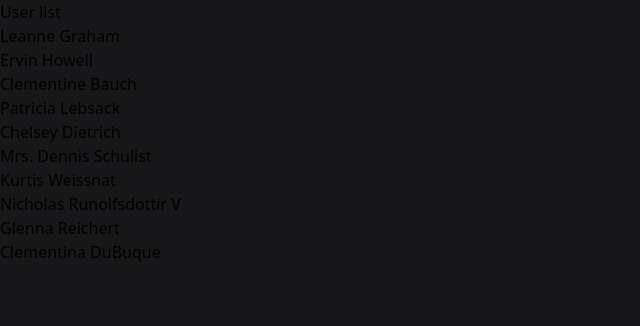
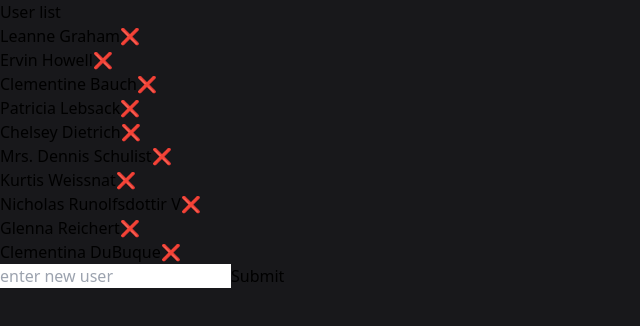
Before and after one commit to ContactKushik/redux_reducer, a React (Vite) app: page / in a window 1280 px wide. Shown: the top 326 px of the page, without its empty margins (0-640 px from the left). Built offline with nearby package versions, Linux system fonts and the light colour scheme.

Commit message:
added user functionality

```diff
--- a/src/App.jsx
+++ b/src/App.jsx
@@ -1,6 +1,6 @@
-import React, { useState } from 'react'
-import { useSelector } from 'react-redux';
-
+import React, { useRef, useState } from 'react'
+import { useDispatch, useSelector } from 'react-redux';
+import { createUser, deleteUser } from './store/reducers/UserReducer';
 const App = () => {
   // const [users, setusers] = useState([
   //   {
@@ -235,15 +235,42 @@ const App = () => {
   //   },
   // ]);
   const {users}  = useSelector(state=>state.UserReducer);
-  // console.log(d);
+  // console.log(users);
+  const dispatch=useDispatch();
+  const deleteHandler = (id)=>{
+    console.log(id);
+    dispatch(deleteUser(id));
+  }
+  const name = useRef(null);
   return (
     <div className=" text-white h-screen w-[100%] p-10">
-      <h1 className="text-2xl font-semibold text-zinc-300">User list</h1>
-      <ol className='list-decimal'>
+      <h1 className="text-2xl font-semibold text-zinc-300 mb-5">User list</h1>
+      <ol className="list-decimal">
         {users.map((item, i) => (
-          <li key={item.id}>{item.name}</li>
+          <li key={i} className="mb-2 text-zinc-400">
+            {item.name}
+            <button onClick={() => deleteHandler(item.id)}>❌</button>
+          </li>
         ))}
       </ol>
+
+
+        <form action="" className="flex gap-2 mt-5" onSubmit={(e)=>{
+          e.preventDefault()
+          console.log(name.current.value);
+          dispatch(createUser(name.current.value));
+          name.current.value ='';
+        }
+        }>
+          <input
+            ref={name}
+            type="text"
+            placeholder="enter new user"
+            className="rounded px-4 py-1 text-black"
+          />
+          <input type='submit' className="bg-blue-500 rounded px-4 py-1" />
+        </form>
+
     </div>
   );
 }
--- a/src/store/reducers/UserReducer.jsx
+++ b/src/store/reducers/UserReducer.jsx
@@ -240,7 +240,16 @@ export const UserSlice = createSlice({
     initialState,
     reducers:{
         // yha action that is fnc pass krege
+        deleteUser:(state,action)=>{
+            // yha array me reduce krdo, index se remove krdo
+            state.users=state.users.filter((user)=>user.id!==action.payload)
+        },
+        createUser:(state,action)=>{
+            // yha new user add krdo
+            const username = action.payload;
+            state.users.push({name:username});
+        }
     },
 })
-
+export const {deleteUser,createUser}  = UserSlice.actions;
 export default UserSlice.reducer;
```
